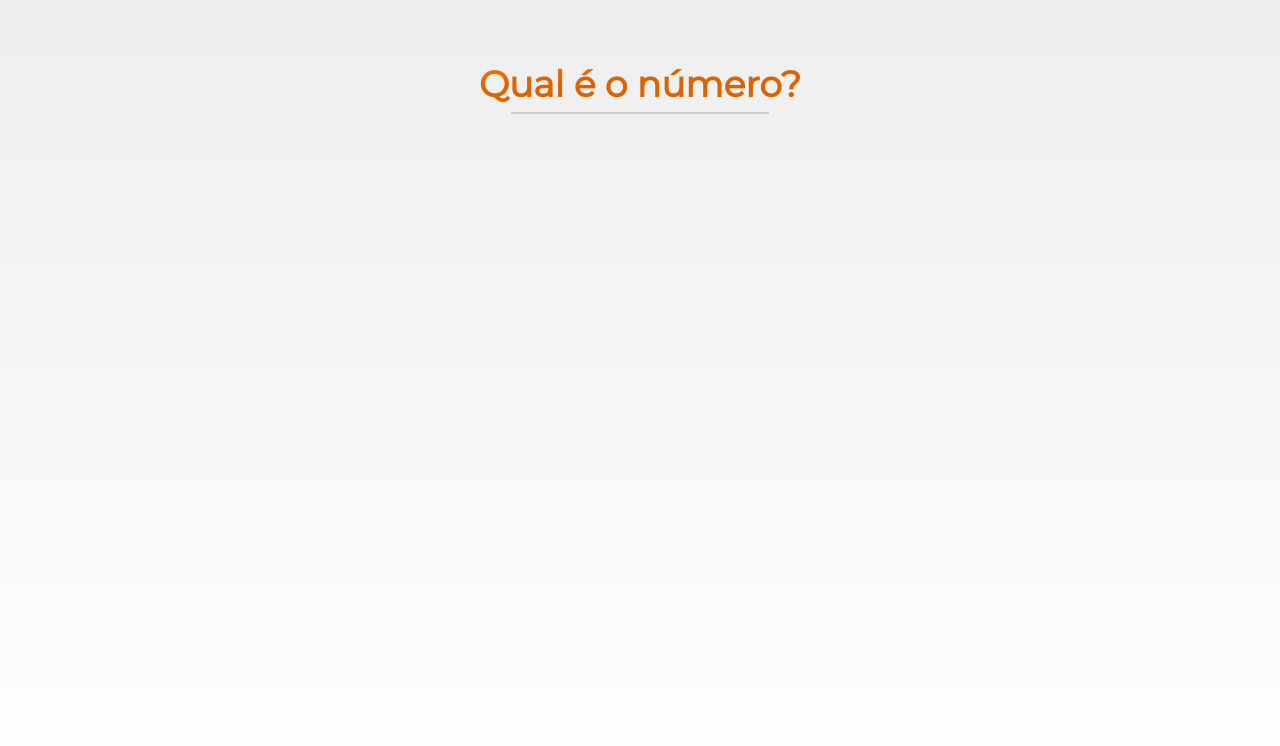
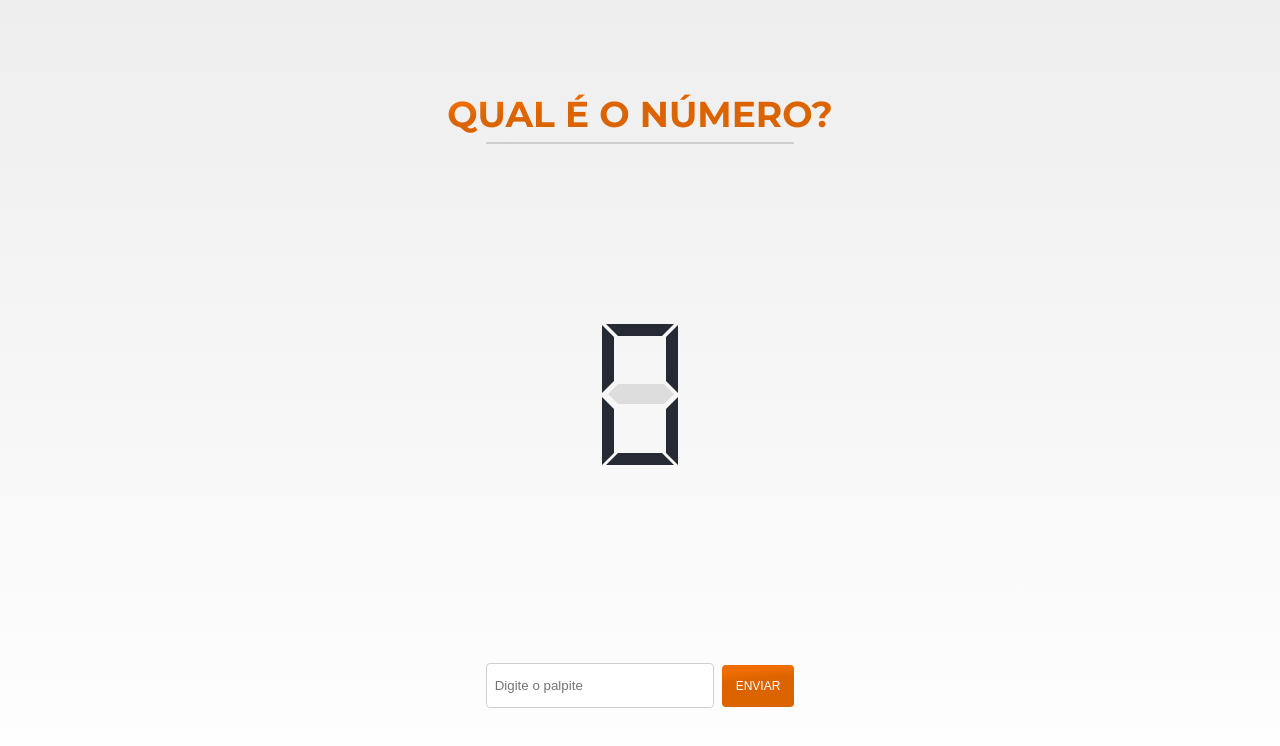
Before and after one commit to Dario-Felipe/whats-is-the-number, a website with bundled scripts: page index.html in a window 1280 px wide. Built offline with nearby package versions, Linux system fonts and the light colour scheme.

Commit message:
feat: add new seven segment display and guess input

```diff
--- a/index.html
+++ b/index.html
@@ -4,7 +4,7 @@
   <meta charset="UTF-8">
   <meta http-equiv="X-UA-Compatible" content="IE=edge">
   <meta name="viewport" content="width=device-width, initial-scale=1.0">
-  <link href='https://fonts.googleapis.com/css?family=Montserrat' rel='stylesheet'>
+  <link href="https://fonts.googleapis.com/css2?family=Montserrat:wght@400;700&display=swap" rel="stylesheet">
   <link rel="stylesheet" href="./src/style.css">
 
   <title>What is the number</title>
@@ -16,10 +16,23 @@
       <section class="title-content">
         <h1>Qual é o número?</h1>
       </section>
+
+      <section class="display-content"></section>
+
+      <section class="search-content">
+        <form>
+          <input
+            type="text"
+            name="search"
+            class="search-input"
+            placeholder="Digite o palpite"
+          />
+          <button type="submit" id="send-button">Enviar</button>
+        </form>
+      </section>
     </div>
-
   </main>
 
-  <script src="./src/script.js"></script>
+  <script type="module" src="./src/script.js"></script>
 </body>
 </html>
--- /dev/null
+++ b/src/constants.js
@@ -0,0 +1,11 @@
+const constants = {
+  classes: {
+    DISPLAY: 'display',
+    DISPLAY_CONTENT: 'display-content',
+    SEGMENT: 'segment',
+    FILLED: 'filled',
+    SEARCH_INPUT: 'search-input'
+  }
+}
+
+export default constants;
--- /dev/null
+++ b/src/functions/display/clear.js
@@ -0,0 +1,5 @@
+import constants from "../../constants.js";
+
+export default function clearDisplays() {
+  document.querySelector(`.${constants.classes.DISPLAY_CONTENT}`).innerHTML = "";
+}
--- /dev/null
+++ b/src/functions/display/fillSegments.js
@@ -0,0 +1,58 @@
+import constants from "../../constants.js";
+
+export default function fillSegments(number, display) {
+  let segmentsToFill = [];
+
+  switch (number) {
+    case "0":
+      segmentsToFill = ["A", "B", "C", "D", "E", "F"];
+      break;
+
+    case "1":
+      segmentsToFill = ["B", "C"];
+      break;
+
+    case "2":
+      segmentsToFill = ["A", "B", "D", "E", "G", "H"];
+      break;
+
+    case "3":
+      segmentsToFill = ["A", "B", "C", "D", "G", "H"];
+      break;
+
+    case "4":
+      segmentsToFill = ["B", "C", "F", "G", "H"];
+      break;
+
+    case "5":
+      segmentsToFill = ["A", "C", "D", "F", "G", "H"];
+      break;
+
+    case "6":
+      segmentsToFill = ["A", "C", "D", "E", "F", "G", "H"];
+      break;
+
+    case "7":
+      segmentsToFill = ["A", "B", "C"];
+      break;
+
+    case "8":
+      segmentsToFill = ["A", "B", "C", "D", "E", "F", "G", "H"];
+      break;
+
+    case "9":
+      segmentsToFill = ["A", "B", "C", "D", "F", "G", "H"];
+      break;
+
+    default:
+      segmentsToFill = [];
+  }
+
+  const segments = Array.from(display.childNodes);
+
+  segments.forEach((segment) => {
+    if (segmentsToFill.includes(segment.getAttribute("class").split(" ")[1])) {
+      segment.classList.add(constants.classes.FILLED);
+    }
+  });
+}
--- /dev/null
+++ b/src/functions/display/generate.js
@@ -0,0 +1,28 @@
+import displayFunctions from "./index.js";
+import constants from "../../constants.js";
+
+export default function generateDisplay(number = 0) {
+  const { clearDisplays, fillSegments } = displayFunctions;
+
+  const displaysNumbers = Array.from(number.toString());
+  const segments = ["A", "B", "C", "D", "E", "F", "G", "H"];
+
+  clearDisplays();
+
+  displaysNumbers.forEach((displayNumber) => {
+    let newDisplay = document.createElement("div");
+    newDisplay.classList.add(constants.classes.DISPLAY);
+
+    segments.forEach((segment) => {
+      let newSegment = document.createElement("div");
+      newSegment.classList.add(constants.classes.SEGMENT);
+      newSegment.classList.add(segment);
+
+      newDisplay.appendChild(newSegment);
+    });
+
+    fillSegments(displayNumber, newDisplay);
+
+    document.querySelector(`.${constants.classes.DISPLAY_CONTENT}`).appendChild(newDisplay);
+  });
+}
--- /dev/null
+++ b/src/functions/display/index.js
@@ -0,0 +1,11 @@
+import generateDisplay from "./generate.js";
+import fillSegments from "./fillSegments.js";
+import clearDisplays from './clear.js';
+
+const displayFunctions = {
+  generateDisplay,
+  fillSegments,
+  clearDisplays
+}
+
+export default displayFunctions;
--- /dev/null
+++ b/src/functions/guess/index.js
@@ -0,0 +1,26 @@
+import displayFunctions from "../display/index.js";
+import constants from "../../constants.js";
+
+export default function getGuess(event) {
+  event.preventDefault();
+
+  const numberMask = /^[0-9]+$/;
+  let searchInput = document.querySelector(`.${constants.classes.SEARCH_INPUT}`);
+
+  if (!searchInput.value.match(numberMask)) {
+    alert("Apenas números são permitidos");
+
+    searchInput.value = "";
+    return;
+  }
+
+  if (searchInput.value < 1 || searchInput.value > 300) {
+    alert("Palpite mínimo: 1, Palpite máximo: 300");
+
+    searchInput.value = "";
+    return;
+  }
+
+  displayFunctions.generateDisplay(searchInput.value);
+  searchInput.value = "";
+}
--- a/src/script.js
+++ b/src/script.js
@@ -1 +1,7 @@
-console.log("Initials scripts");
+import getGuess from './functions/guess/index.js';
+import displayFunctions from './functions/display/index.js';
+
+document.addEventListener("DOMContentLoaded", () => displayFunctions.generateDisplay());
+
+const sendButton = document.querySelector("#send-button");
+sendButton.addEventListener("click", (event) => getGuess(event));
--- a/src/style.css
+++ b/src/style.css
@@ -1,8 +1,12 @@
 :root {
   /* - Colors - */
   --main-background: linear-gradient(180deg, rgba(238,238,238,1) 0%, rgba(255,255,255,1) 100%);
-  --primary: linear-gradient(174.92deg, #EF6C00 18.47%, #DB6300 36.57%);
-  --border-color: #CFCFCF
+  --primary: #EF6C00;
+  --primary-gradiant: linear-gradient(174.92deg, #EF6C00 18.47%, #DB6300 36.57%);
+  --white: #FFFFFF;
+  --border-color: #CFCFCF;
+  --segment-filled: #262A34;
+  --segment-empty: #DDDDDD;
 }
 
 *{
@@ -30,14 +34,15 @@ main {
 
 .container {
   width: 600px;
+  height: 100vh;
   display: flex;
-  justify-content: center;
+  flex-direction: column;
+  justify-content: space-around;
   align-items: center;
-  margin: 62px 0 30px;
 }
 
 .title-content h1 {
-  background: var(--primary);
+  background: var(--primary-gradiant);
   -webkit-background-clip: text;
   -webkit-text-fill-color: transparent;
   position: relative;
@@ -45,6 +50,8 @@ main {
   align-items: center;
   flex-direction: column;
   font-size: 24px;
+  text-transform: uppercase;
+  font-weight: bold;
 }
 
 .title-content h1::after {
@@ -56,6 +63,150 @@ main {
   background: var(--border-color);
 }
 
+.display-content {
+  width: 100%;
+  display: flex;
+  justify-content: center;
+  align-items: center;
+  gap: 8px;
+}
+
+.display {
+  width: 100px;
+  height: 160px;
+  position: relative;
+}
+
+.segment {
+  height: 40px;
+  width: 12px;
+  background-color: var(--segment-empty);
+  position: relative;
+}
+
+.segment::before {
+  content: "";
+  width: 100%;
+  height: 18px;
+  background: var(--segment-empty);
+  position: absolute;
+  top: -8px;
+  transform: skewY(-45deg);
+}
+
+.segment::after {
+  content: "";
+  width: 100%;
+  height: 18px;
+  background: var(--segment-empty);
+  position: absolute;
+  bottom: -8px;
+  transform: skewY(45deg);
+}
+
+.segment.filled::before {
+  background-color: var(--segment-filled);
+}
+
+.segment.filled::after {
+  background-color: var(--segment-filled);
+}
+
+.filled {
+  background-color: var(--segment-filled);
+}
+
+.A {
+  position: absolute;
+  top: -6%;
+  left: calc(50% - 6px);
+  transform: rotate(-90deg);
+}
+
+.B {
+  position: absolute;
+  top: 12%;
+  right: 12px;
+}
+
+.C {
+  position: absolute;
+  bottom: 18%;
+  right: 12px;
+}
+
+.D {
+  position: absolute;
+  bottom: 0;
+  left: calc(50% - 6px);
+  transform: rotate(90deg);
+}
+
+.E {
+  position: absolute;
+  bottom: 18%;
+  left: 12px;
+  transform: rotate(180deg);
+}
+
+.F {
+  position: absolute;
+  top: 12%;
+  left: 12px;
+  transform: rotate(180deg);
+}
+
+.G {
+  position: absolute;
+  width: 10px;
+  top: calc(50% - 30px);
+  left:  calc(50% - 4px);
+  transform: rotate(90deg);
+}
+
+.H {
+  position: absolute;
+  width: 10px;
+  top: calc(50% - 20px);
+  left: calc(50% - 4px);
+  transform: rotate(-90deg);
+}
+
+.search-content {
+  width: 100%;
+}
+
+.search-content form {
+  width: 100%;
+  display: flex;
+  justify-content: center;
+  align-items: center;
+  gap: 8px;
+}
+
+.search-input {
+  padding: 14px 8px;
+  width: 210px;
+  border: 1px solid var(--border-color);
+  border-radius: 4px;
+  outline-color: var(--primary);
+}
+
+#send-button {
+  background: var(--primary-gradiant);
+  border: none;
+  padding: 14px;
+  border-radius: 4px;
+  color: var(--white);
+  transition-duration: 0.4s;
+  text-transform: uppercase;
+  font-size: 12px;
+}
+
+#send-button:hover {
+  cursor: pointer;
+  background: var(--segment-filled);
+}
 
 /* - Tablet or up screens - */
 @media (min-width: 600px) {
```
